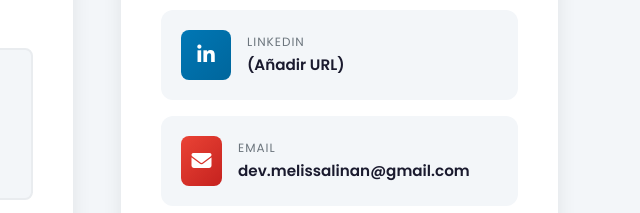
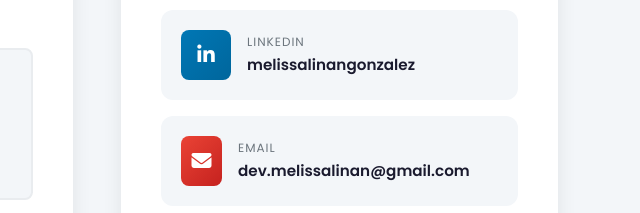
Before and after one commit to MelissaLinanGonzalez/MelissaLinanGonzalez.github.io, a plain HTML site: page index.html in a window 1280 px wide. Shown: the part 4681-4894 px from the top of the page, 640-1280 px from the left. Drawn offline with nearby package versions, Linux system fonts and the light colour scheme.

Commit message:
Fix: mostrar nombre de usuario LinkedIn en sección contacto

```diff
--- a/index.html
+++ b/index.html
@@ -655,7 +655,7 @@
                                 </div>
                                 <div class="contact-details">
                                     <span class="contact-label">LinkedIn</span>
-                                    <span class="contact-value">(Añadir URL)</span>
+                                    <span class="contact-value">melissalinangonzalez</span>
                                 </div>
                                 <i class="fas fa-arrow-right contact-arrow"></i>
                             </a>
```
